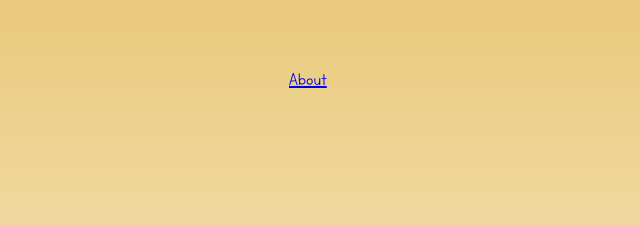
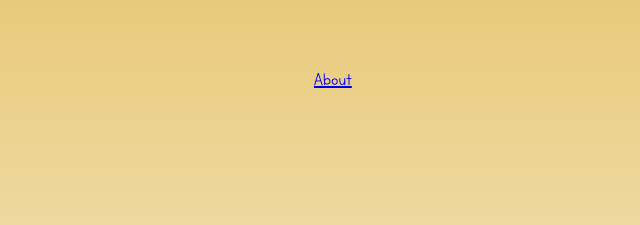
Before and after one commit to Cipherprobe/Viroscanner, a plain HTML site: page Viroscanner/index.html in a window 1280 px wide. Shown: the part 575-800 px from the top of the page, 427-1067 px from the left. Drawn offline with Linux system fonts and the light colour scheme.

Commit message:
Update style.css

```diff
--- a/Viroscanner/style.css
+++ b/Viroscanner/style.css
@@ -67,5 +67,5 @@
     font-size: 20px;
     position: relative;
     top: 355px;
-    left: 550px;
+    left: 575px;
   }
```
